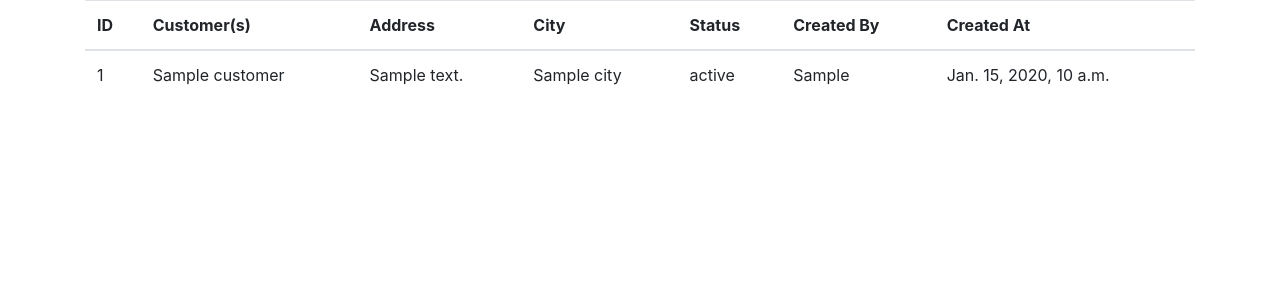
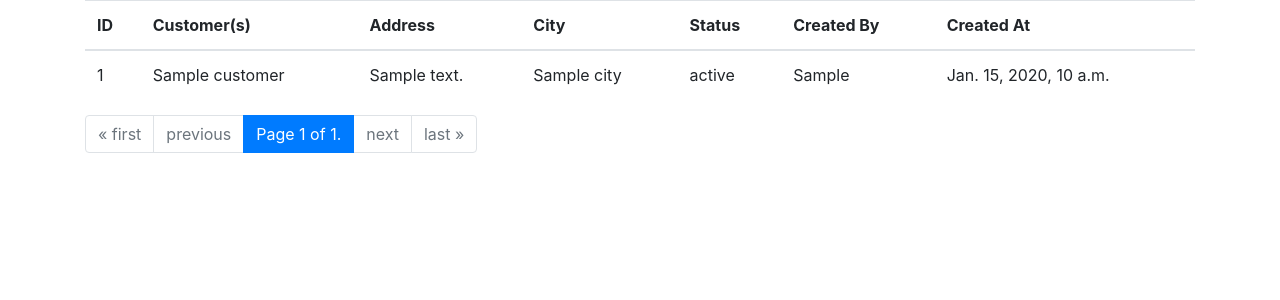
Before and after one commit to alexyoung612/Quotera, a Django app: template quotes/templates/quotes/quote_list.html in a window 1280 px wide. Shown: the part 86-386 px from the top of the page. Run offline with Django 3.2, Linux system fonts and the light colour scheme; the template is opened without the code that fills it: most values are stand-ins (such as "Sample title", 1, 10 or a date in 2020); some libraries are stand-ins or nearby versions.

Commit message:
added pagination, and permission-based limits to quote listview

```diff
--- a/quotes/models.py
+++ b/quotes/models.py
@@ -14,6 +14,12 @@ class QuoteStatus(models.Model):
         return self.name
 
 class Quote(models.Model):
+
+    class Meta:
+        permissions = [
+            ("view_all_quotes", "Can view all quotes from every user"),
+        ]
+
     estimated_install_time = models.CharField(max_length=100)
     install_difficulty = models.PositiveIntegerField(
         default=1, validators=[MaxValueValidator(10), MinValueValidator(1)]
--- a/quotes/templates/quotes/quote_list.html
+++ b/quotes/templates/quotes/quote_list.html
@@ -40,6 +40,23 @@
             {% endfor %}
         </tbody>
     </table>
+    <ul class="pagination">
+        {% if page_obj.has_previous %}
+        <li class="page-item"><a class="page-link" href="?page=1">&laquo; first</a></li>
+        <li class="page-item"><a class="page-link" href="?page={{ page_obj.previous_page_number }}">previous</a></li>
+        {% else %}
+        <li class="page-item disabled"><a class="page-link" href="#">&laquo; first</a></li>
+        <li class="page-item disabled"><a class="page-link" href="#">previous</a></li>
+        {% endif %}
+        <li class="page-item active"><a class="page-link" href="#">Page {{ page_obj.number }} of {{ page_obj.paginator.num_pages }}.</a></li>
+        {% if page_obj.has_next %}
+        <li class="page-item"><a class="page-link" href="?page={{ page_obj.next_page_number }}">next</a></li>
+        <li class="page-item"><a class="page-link" href="?page={{ page_obj.paginator.num_pages }}">last &raquo;</a></li>
+        {% else %}
+        <li class="page-item disabled"><a class="page-link" href="#">next</a></li>
+        <li class="page-item disabled"><a class="page-link" href="#">last &raquo;</a></li>
+        {% endif %}
+    </ul>
     {% else %}
     <p>No quotes are available.</p>
     {% endif %}
```
Also changed, not shown: quotes/views.py (+10 -1 lines), quotes/migrations/0016_auto_20200902_1539.py (added).
